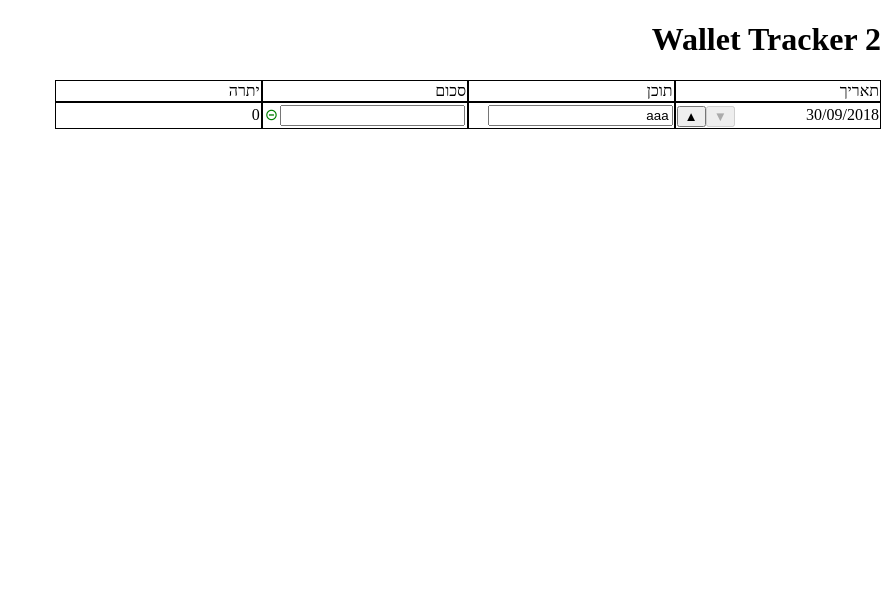
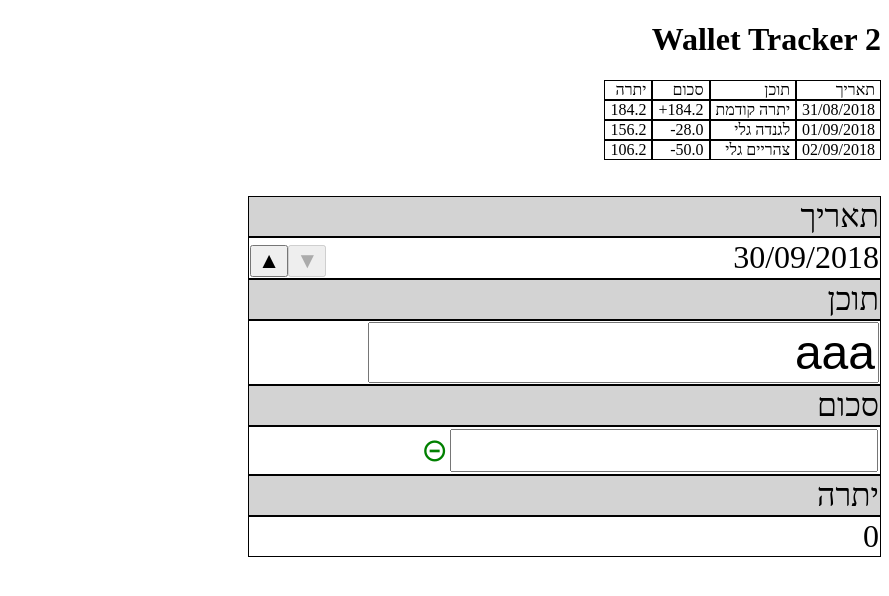
Before and after one commit to ranhs/wallet-tracker, an Angular app: page / in a window 1280 px wide. Shown: the top 596 px of the page, without its empty margins (391-1280 px from the left). Built offline with nearby package versions, Linux system fonts and the light colour scheme.

Commit message:
add dumy table + style the action

```diff
--- a/src/app/app.component.html
+++ b/src/app/app.component.html
@@ -1,4 +1,7 @@
 <div dir="rtl">
     <h1>Wallet Tracker {{1+1}}</h1>
+    <app-wallet-table></app-wallet-table>
+    <br>
+    <br>
     <wallet-action></wallet-action>
 </div>
--- a/src/app/app.module.ts
+++ b/src/app/app.module.ts
@@ -6,6 +6,7 @@ import { AppComponent } from './app.component';
 import { WalletActionComponent } from './walletAction/wallet-action.component';
 import { CurrencyInputComponent } from './currencyInput/currency-input.component';
 import { DateEditorComponent } from './date-editor/date-editor.component';
+import { WalletTableComponent } from './wallet-table/wallet-table.component';
 
 
 
@@ -14,7 +15,8 @@ import { DateEditorComponent } from './date-editor/date-editor.component';
     AppComponent,
     WalletActionComponent,
     CurrencyInputComponent,
-    DateEditorComponent
+    DateEditorComponent,
+    WalletTableComponent
   ],
   imports: [
     BrowserModule,
--- a/src/app/currencyInput/currency-input.component.css
+++ b/src/app/currencyInput/currency-input.component.css
@@ -1,9 +1,15 @@
 input {
     text-align: right;
+    font-size: 100%;
+}
+
+tr {
+    width: 70%;
 }
 
 td {
     cursor: pointer;
+    width: 70%;
 }
 
 .minus {
--- a/src/app/date-editor/date-editor.component.css
+++ b/src/app/date-editor/date-editor.component.css
@@ -4,3 +4,6 @@
 span {
     text-align: right;
 }
+button {
+    font-size: 70%;
+}
--- /dev/null
+++ b/src/app/wallet-table/wallet-table.component.css
@@ -0,0 +1,13 @@
+td {
+    border: solid black 1px;
+    text-align: right;
+    padding: 0 5px;
+}
+
+div {
+    width: 100%;
+}
+
+tr {
+    width: 100%;
+}
--- /dev/null
+++ b/src/app/wallet-table/wallet-table.component.html
@@ -0,0 +1,26 @@
+<div dir="rtl">
+    <tr>
+        <td>תאריך</td>
+        <td>תוכן</td>
+        <td>סכום</td>
+        <td>יתרה</td>
+    </tr>
+    <tr>
+      <td dir="ltr">31/08/2018</td>
+      <td>יתרה קודמת</td>
+      <td dir="ltr">+184.2</td>
+      <td dir="ltr">184.2</td>
+    </tr>
+    <tr>
+      <td dir="ltr">01/09/2018</td>
+      <td>לגנדה גלי</td>
+      <td dir="ltr">-28.0</td>
+      <td dir="ltr">156.2</td>
+    </tr>
+    <tr>
+      <td dir="ltr">02/09/2018</td>
+      <td>צהריים גלי</td>
+      <td dir="ltr">-50.0</td>
+      <td dir="ltr">106.2</td>
+  </tr>
+</div>
--- /dev/null
+++ b/src/app/wallet-table/wallet-table.component.ts
@@ -0,0 +1,15 @@
+import { Component, OnInit } from '@angular/core';
+
+@Component({
+  selector: 'app-wallet-table',
+  templateUrl: './wallet-table.component.html',
+  styleUrls: ['./wallet-table.component.css']
+})
+export class WalletTableComponent implements OnInit {
+
+  constructor() { }
+
+  ngOnInit() {
+  }
+
+}
--- a/src/app/walletAction/wallet-action.component.css
+++ b/src/app/walletAction/wallet-action.component.css
@@ -1,8 +1,18 @@
-tr {
-    width: 100%;
-}
 td {
-    width: 25%;
     border: 1px solid black;
     text-align: right;
+    font-size: 200%;
 }
+
+input {
+    font-size: 150%;
+    width: 80%;
+}
+
+.title {
+    background-color: lightgray;
+}
+
+div {
+    width: 80%;
+}
--- a/src/app/walletAction/wallet-action.component.html
+++ b/src/app/walletAction/wallet-action.component.html
@@ -1,14 +1,26 @@
 <div>
     <tr>
-        <td>תאריך</td>
-        <td>תוכן</td>
-        <td>סכום</td>
-        <td>יתרה</td>
+        <td class="title">תאריך</td>
     </tr>
     <tr>
         <td><app-date-editor [(ngModel)]="date" [min]="minDate" [max]="maxDate"></app-date-editor></td>
+    </tr>
+    <tr>
+        <td class="title">תוכן</td>
+    </tr>
+    <tr>
         <td><input [(ngModel)]="description"></td>
+    </tr>
+    <tr>
+        <td class="title">סכום</td>
+    </tr>
+    <tr>
         <td><currency-input [(ngModel)]="valueChange"></currency-input></td>
+    </tr>
+    <tr>
+        <td class="title">יתרה</td>
+    </tr>
+    <tr>
         <td dir="ltr">{{valueChange}}</td>
     </tr>
 </div>
```
